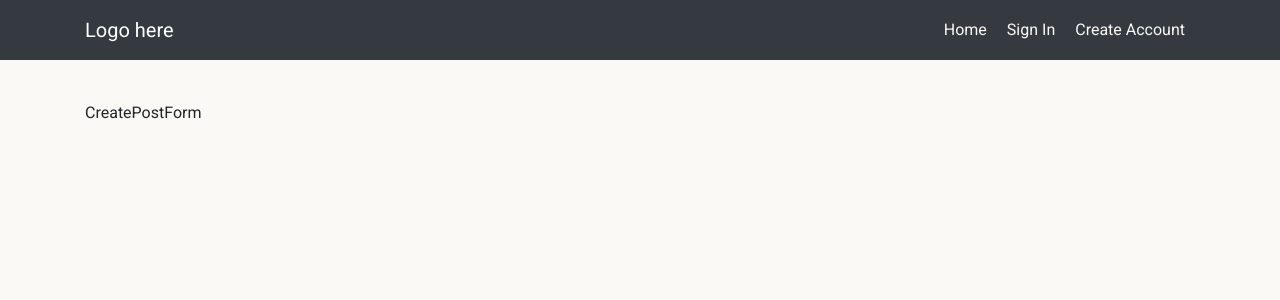
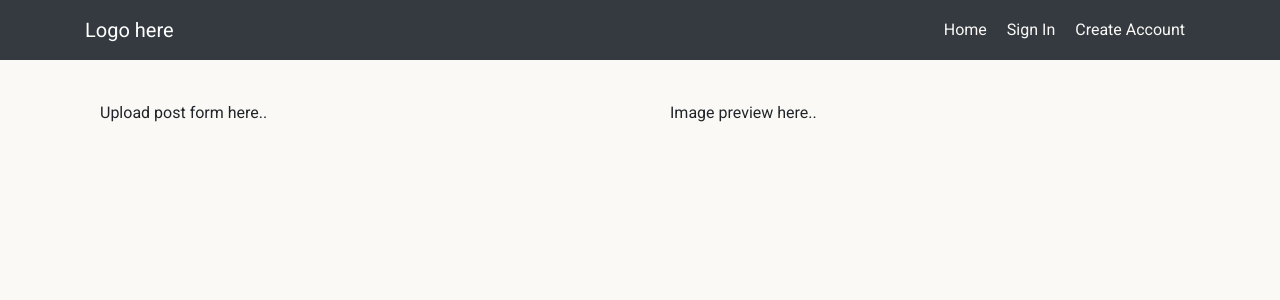
Before and after one commit to dantaylor28/polaroid-social-media-frontend, a React (Create React App) app: page /create/post in a window 1280 px wide. Shown: the top 300 px of the page. Built offline with nearby package versions, Linux system fonts and the light colour scheme; no server answers.

Commit message:
Add skeleton layout for CreatePostForm.js

```diff
--- a/src/pages/posts/CreatePostForm.js
+++ b/src/pages/posts/CreatePostForm.js
@@ -1,9 +1,21 @@
-import React from 'react'
+import React from "react";
+import { Container, Form, Row, Col } from "react-bootstrap";
 
 function CreatePostForm() {
   return (
-    <div>CreatePostForm</div>
-  )
+    <Form>
+      <Row>
+        <Col>
+          <Container>Upload post form here..</Container>
+        </Col>
+        <Col>
+          <Container>
+            Image preview here..
+          </Container>
+        </Col>
+      </Row>
+    </Form>
+  );
 }
 
-export default CreatePostForm
+export default CreatePostForm;
```
